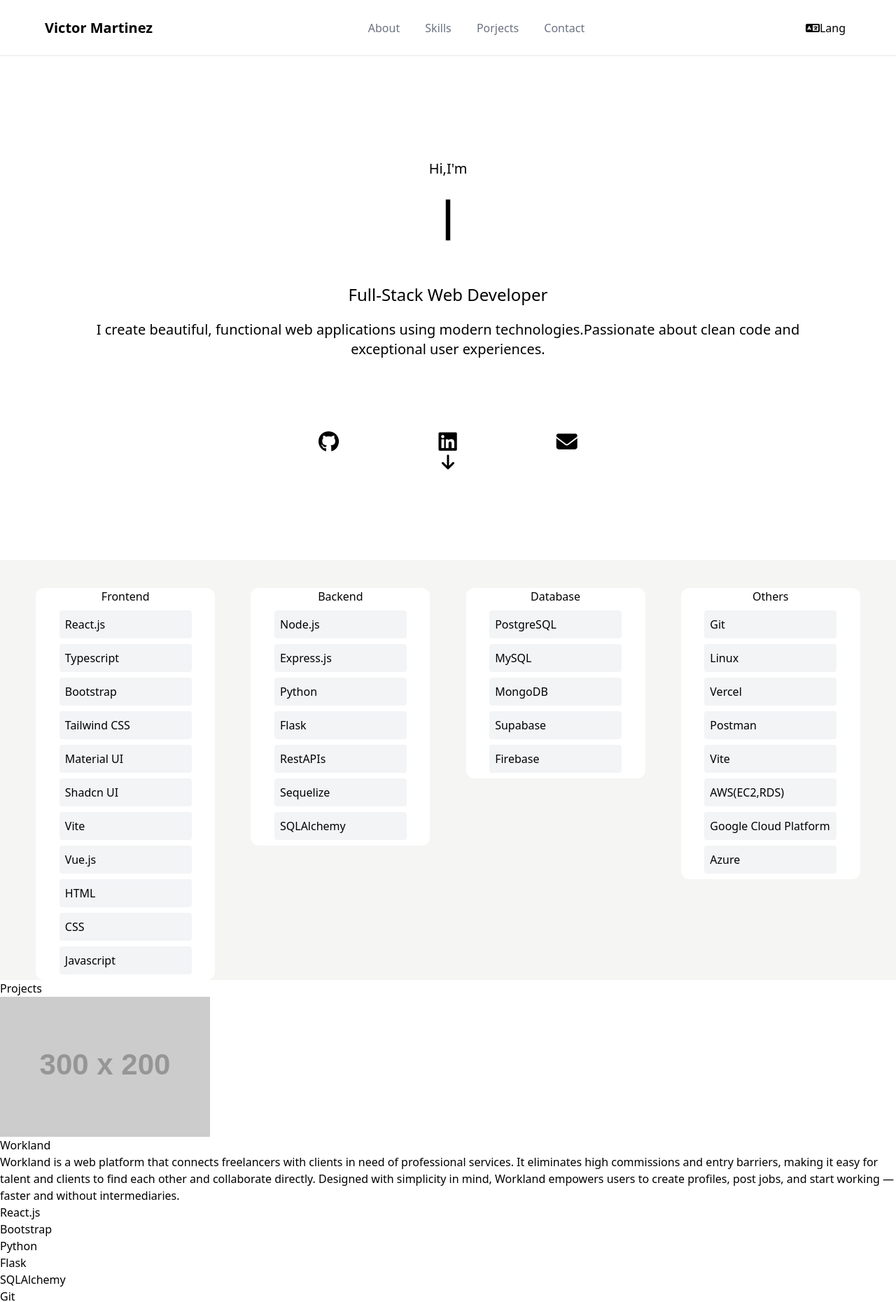
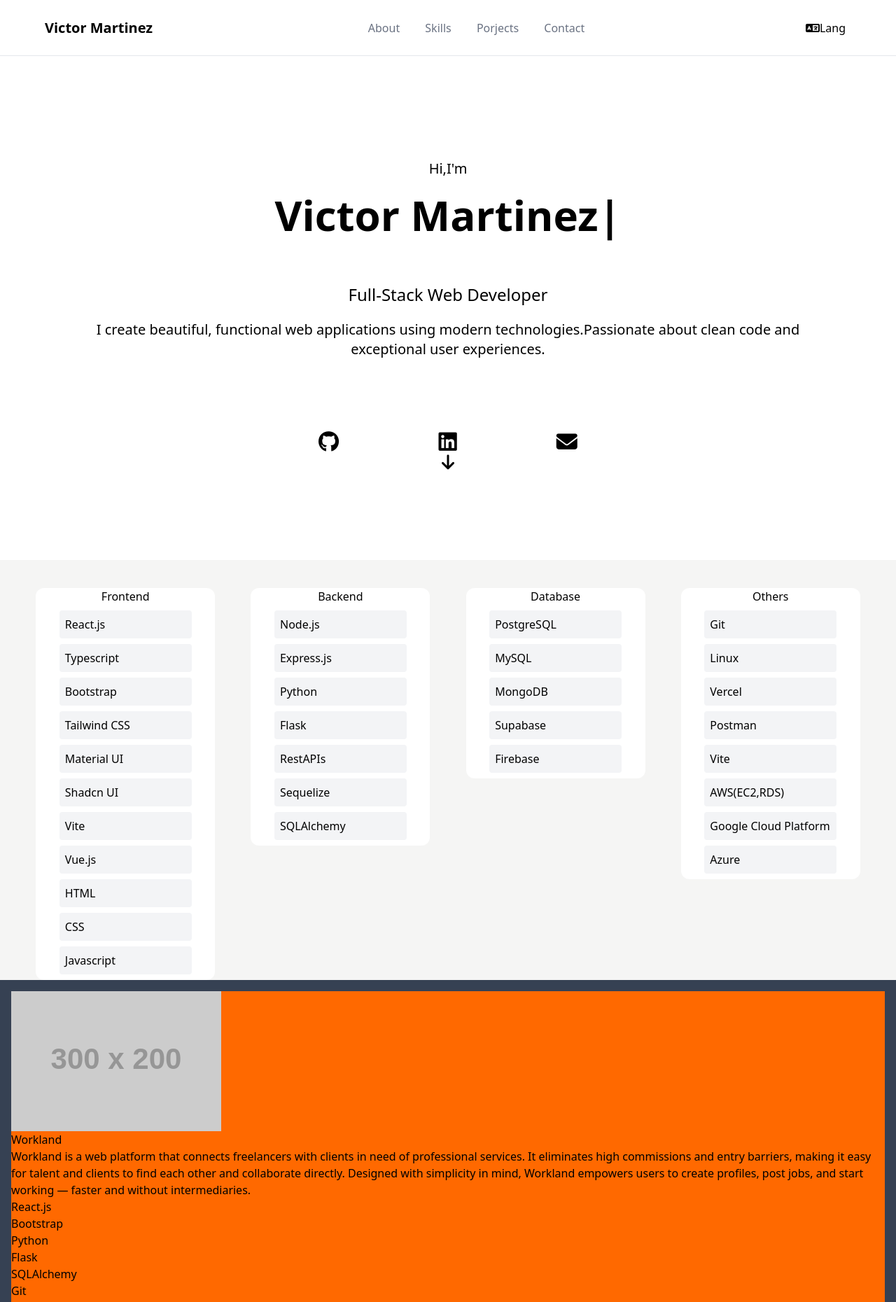
Before and after one commit to Irvin-Mx/DeveloperPortfolio-Victor-Martinez, a React (Vite) app: page / in a window 1280 px wide. Shown: the top 1860 px of the page at 70% size. Built offline with nearby package versions, Linux system fonts and the light colour scheme.

Commit message:
projects app.jsx modified styles

```diff
--- a/src/App.jsx
+++ b/src/App.jsx
@@ -33,7 +33,7 @@ function App() {
           </div>
           <div className=' h-[15%] w-full'>
             <h3 className='text-6xl font-bold text-center' >
-              <ReactTyped strings={['Victor Martinez']} typeSpeed={80} backSpeed={30} loop />
+              <ReactTyped strings={['Victor Martinez']} typeSpeed={90} backSpeed={40} loop />
             </h3>
           </div>
           <div className=' h-[10%] w-full flex justify-center items-center'>
@@ -144,11 +144,8 @@ function App() {
       </section>
 
       {/* Projects section */}
-      <section>
-        <div>
-          <h1>Projects</h1>
-        </div>
-        <div>
+      <section className='bg-gray-700 p-4'>
+        <div className="bg-orange-500">
           <div className=''>
             <div>
               <img src="https://placehold.co/300x200" alt="Workland web application project image" />
```
